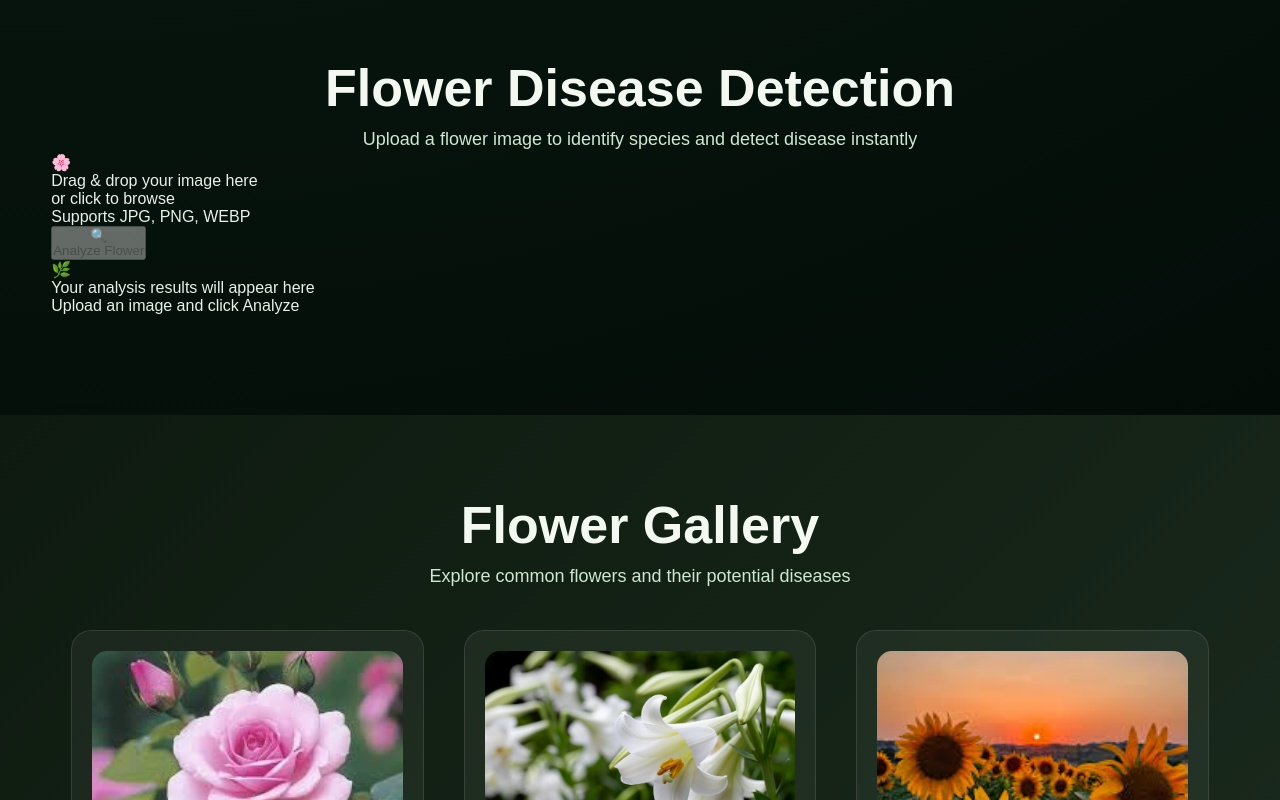
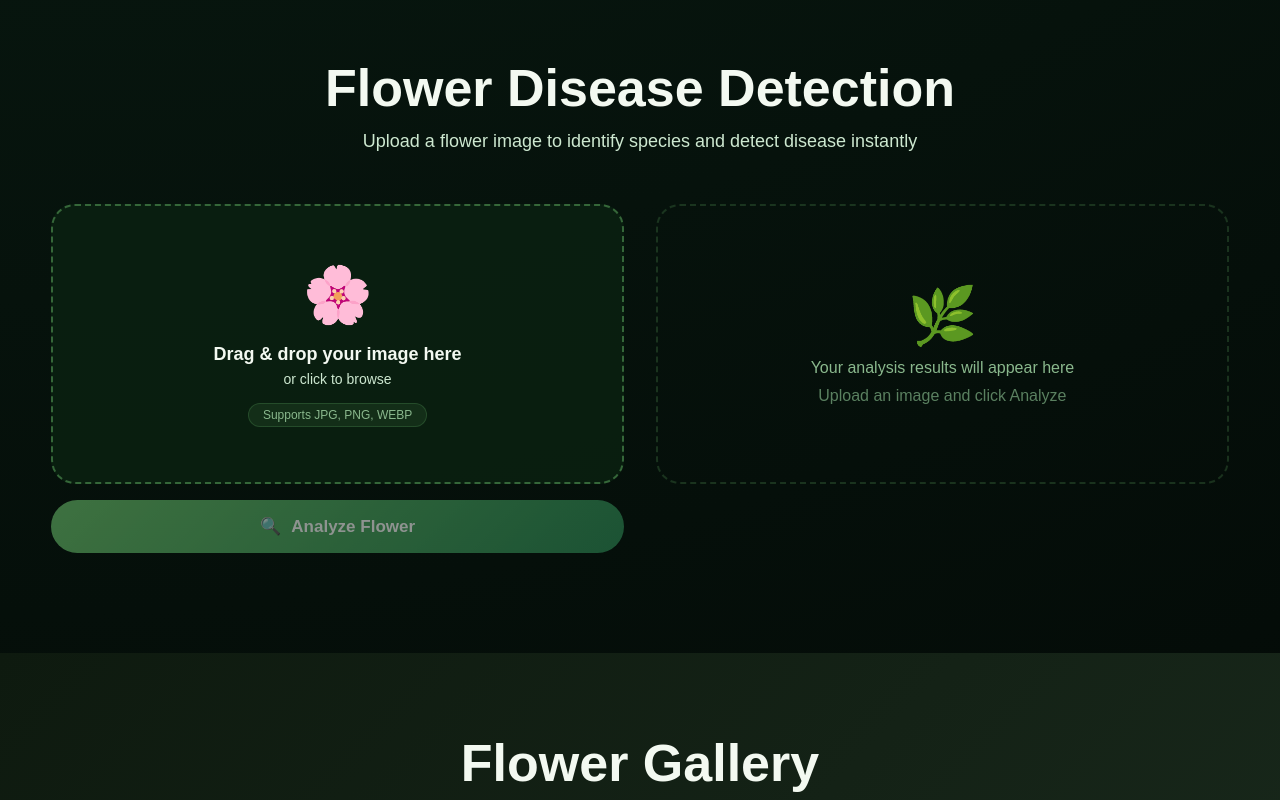
Before and after one commit to Raj-Rathod-Ai/FlowerDiseaseSystem, a React (Create React App) app in the folder client/: page / in a window 1280 px wide. Shown: the part 1880-2680 px from the top of the page. Built offline with nearby package versions, Linux system fonts and the light colour scheme.

Commit message:
Update Services.css

```diff
--- a/client/src/Services.css
+++ b/client/src/Services.css
@@ -1,3 +1,4 @@
+/* ── Headings ── */
 h1.heading {
   font-size: 52px;
   text-align: center;
@@ -6,129 +7,240 @@ h1.heading {
   margin-bottom: 8px;
   color: #f3f9f1;
 }
-
 p.heading.p__color {
+  text-align: center;
+  color: #cde8d0;
   margin-bottom: 0;
-    text-align: center;
-    line-height: 1.5;
-    color: #cde8d0;
 }
 
-.flower {
-    width: 100%;
-    max-width: 360px;
-    border-radius: 24px;
-    box-shadow: 0 20px 60px rgba(0, 0, 0, 0.25);
-    margin: 0 auto 32px;
-    display: block;
+/* ── Layout ── */
+.detect__grid {
+  display: grid;
+  grid-template-columns: 1fr 1fr;
+  gap: 32px;
+  align-items: start;
+  margin-top: 48px;
+}
+@media (max-width: 900px) {
+  .detect__grid { grid-template-columns: 1fr; }
 }
 
-.service__box {
-    border-radius: 28px;
-    width: 100%;
-    background: rgba(11, 35, 18, 0.88);
-    padding: 45px;
+/* ── Upload panel ── */
+.upload__panel { display: flex; flex-direction: column; gap: 16px; }
+
+/* ── Drop zone ── */
+.drop__zone {
+  border: 2px dashed rgba(110, 194, 110, 0.45);
+  border-radius: 24px;
+  background: rgba(11, 35, 18, 0.75);
+  min-height: 280px;
+  display: flex;
+  align-items: center;
+  justify-content: center;
+  cursor: pointer;
   transition: all 0.3s ease;
-    border: 1px solid rgba(255, 255, 255, 0.08);
-    transform: translateY(0);
+  overflow: hidden;
+  position: relative;
+}
+.drop__zone:hover, .drop__zone.dragging {
+  border-color: #6ec26e;
+  background: rgba(20, 55, 28, 0.9);
+  box-shadow: 0 0 30px rgba(110, 194, 110, 0.15);
+}
+.drop__zone.has__file { border-style: solid; border-color: #6ec26e; }
+
+.drop__content {
+  text-align: center;
+  padding: 40px 24px;
+}
+.drop__icon { font-size: 56px; margin-bottom: 16px; }
+.drop__title { font-size: 18px; font-weight: 600; color: #f3f9f1; margin: 0 0 6px; }
+.drop__sub   { font-size: 14px; color: #cde8d0; margin: 0 0 16px; }
+.drop__hint  {
+  display: inline-block;
+  font-size: 12px;
+  color: #8ab88d;
+  background: rgba(110,194,110,0.1);
+  border: 1px solid rgba(110,194,110,0.2);
+  border-radius: 20px;
+  padding: 4px 14px;
 }
 
-.service__box:hover {
-    transform: translateY(-8px) scale(1.02);
-    background: linear-gradient(135deg, rgba(33, 85, 42, 0.96), rgba(16, 41, 22, 0.98));
-    box-shadow: 0 15px 35px rgba(0, 0, 0, 0.3);
+/* Preview */
+.preview__wrap { width: 100%; height: 100%; position: relative; }
+.preview__img  { width: 100%; height: 280px; object-fit: cover; border-radius: 22px; display: block; }
+.preview__overlay {
+  position: absolute; inset: 0;
+  background: rgba(0,0,0,0.5);
+  border-radius: 22px;
+  display: flex; align-items: center; justify-content: center;
+  opacity: 0; transition: opacity 0.3s;
+  color: #fff; font-size: 16px; font-weight: 600;
+}
+.preview__wrap:hover .preview__overlay { opacity: 1; }
+
+/* ── Buttons ── */
+.btn__row { display: flex; gap: 12px; }
+
+.btn__detect {
+  flex: 1;
+  display: flex; align-items: center; justify-content: center; gap: 10px;
+  padding: 16px 28px;
+  font-size: 17px; font-weight: 600;
+  border: none; border-radius: 50px;
+  background: linear-gradient(135deg, #6ec26e, #2e8b57);
+  color: #fff; cursor: pointer;
+  transition: all 0.3s ease;
+}
+.btn__detect:hover:not(:disabled) {
+  transform: translateY(-2px);
+  box-shadow: 0 12px 28px rgba(46,139,87,0.35);
+}
+.btn__detect:disabled { opacity: 0.55; cursor: not-allowed; }
+
+.btn__spinner {
+  width: 18px; height: 18px;
+  border: 3px solid rgba(255,255,255,0.3);
+  border-top-color: #fff;
+  border-radius: 50%;
+  animation: spin 0.8s linear infinite;
+  display: inline-block;
 }
 
-.service__box:hover .icon {
-    color: #a4ffd9;
+.btn__reset {
+  padding: 16px 22px;
+  font-size: 15px; font-weight: 600;
+  border: 1px solid rgba(255,255,255,0.2);
+  border-radius: 50px;
+  background: transparent; color: #cde8d0; cursor: pointer;
+  transition: all 0.3s;
 }
+.btn__reset:hover { background: rgba(255,255,255,0.08); }
 
-.service__box:hover p.service__text.p__color {
-    color: #e8f9e1 !important;
+/* ── Analysis / loading ── */
+.analysis__box {
+  background: rgba(255,255,255,0.05);
+  border: 1px solid rgba(255,255,255,0.1);
+  border-radius: 20px; padding: 28px;
+  text-align: center; color: #e7f3df;
+  animation: fadeInUp 0.5s ease-out;
 }
-
-.icon {
-    font-size: 54px;
-    font-weight: 400;
-    margin-bottom: 20px;
-    display: inline-flex;
-    color: #a4ffd9;
-}
-
-p.service__text.p__color {
-    margin-bottom: 0;
-    text-align: center;
-    font-size: 16px;
-    font-family: 'Inter', sans-serif;
-    color: #d4e9d5;
-}
-
-h1.service__text {
-    font-size: 22px;
-    font-family: Poppins, sans-serif;
-    text-align: center;
-    padding: 12px 0px;
-    color: #f3f9f1;
-}
-
-/* RESPONSIVE */
-@media only screen and (max-width: 1024px) {
-    .service__box {
-        padding: 32px;
-    }
-}
-
-.prediction__card {
-    background: rgba(11, 35, 18, 0.88);
-    border-radius: 16px;
-    padding: 24px;
-    margin-top: 20px;
-    border: 1px solid rgba(255, 255, 255, 0.08);
-    animation: fadeInUp 0.8s ease-out;
-}
-
-@keyframes fadeInUp {
-    from {
-        opacity: 0;
-        transform: translateY(30px);
-    }
-
-    to {
-        opacity: 1;
-        transform: translateY(0);
-    }
-}
+.analysis__card { font-size: 17px; margin: 0 0 6px; }
+.analysis__sub  { font-size: 13px; color: #8ab88d; margin: 0; }
 
 .loader-ring {
-    width: 48px;
-    height: 48px;
-    border: 5px solid rgba(255, 255, 255, 0.18);
-    border-top-color: #f9004d;
+  width: 44px; height: 44px;
+  border: 4px solid rgba(255,255,255,0.15);
+  border-top-color: #6ec26e;
   border-radius: 50%;
   animation: spin 1s linear infinite;
   margin: 0 auto 16px;
 }
 
-@keyframes spin {
-    to {
-        transform: rotate(360deg);
-    }
+/* ── Error ── */
+.error__box {
+  padding: 14px 18px;
+  border-radius: 14px;
+  background: rgba(212,70,58,0.12);
+  border: 1px solid rgba(212,70,58,0.25);
+  color: #ffddde; font-size: 15px;
+  animation: fadeInUp 0.4s ease-out;
 }
 
-.analysis__box {
-    background: rgba(255, 255, 255, 0.06);
-    border: 1px solid rgba(255, 255, 255, 0.12);
+/* ── Results panel ── */
+.results__panel { min-height: 280px; }
+
+.results__placeholder {
+  border: 2px dashed rgba(110,194,110,0.2);
   border-radius: 24px;
-    padding: 28px;
-    margin-top: 20px;
+  padding: 60px 32px;
   text-align: center;
-    color: #e7f3df;
-    box-shadow: 0 24px 50px rgba(0, 0, 0, 0.25);
-    animation: fadeInUp 0.8s ease-out;
+  color: #8ab88d;
+  min-height: 280px;
+  display: flex; flex-direction: column;
+  align-items: center; justify-content: center; gap: 10px;
+}
+.placeholder__icon { font-size: 56px; }
+.results__placeholder p { margin: 0; font-size: 16px; }
+.placeholder__sub { font-size: 13px; color: #5a8060; }
+
+/* ── Result card ── */
+.result__card {
+  background: rgba(11, 35, 18, 0.88);
+  border: 1px solid rgba(110,194,110,0.2);
+  border-radius: 24px; padding: 28px;
+  animation: fadeInUp 0.6s ease-out;
+}
+.result__title {
+  font-size: 22px; font-weight: 700;
+  color: #f3f9f1; margin: 0 0 20px;
+  padding-bottom: 14px;
+  border-bottom: 1px solid rgba(255,255,255,0.08);
+}
+.result__section { margin-bottom: 16px; }
+.result__header {
+  display: flex; align-items: center; gap: 14px; margin-bottom: 14px;
+}
+.result__emoji { font-size: 36px; flex-shrink: 0; }
+.result__header > div { flex: 1; }
+.result__label {
+  font-size: 12px; color: #8ab88d; text-transform: uppercase;
+  letter-spacing: 1px; margin: 0 0 4px;
+}
+.result__value {
+  font-size: 22px; font-weight: 700; color: #f3f9f1; margin: 0;
+  text-transform: capitalize;
+}
+.result__conf {
+  font-size: 24px; font-weight: 800;
+  color: #6ec26e; flex-shrink: 0;
 }
 
-.analysis__card {
-    font-size: 18px;
-    line-height: 1.6;
-    margin: 0;
+/* Confidence bars */
+.conf__bar__wrap { margin-bottom: 10px; }
+.conf__bar__label {
+  display: flex; justify-content: space-between;
+  font-size: 13px; color: #cde8d0; margin-bottom: 5px;
 }
+.conf__bar__bg {
+  height: 8px; border-radius: 8px;
+  background: rgba(255,255,255,0.1);
+  overflow: hidden;
+}
+.conf__bar__fill {
+  height: 100%; border-radius: 8px;
+  transition: width 1s ease;
+}
+
+.result__divider {
+  height: 1px;
+  background: rgba(255,255,255,0.08);
+  margin: 18px 0;
+}
+
+/* Advice box */
+.advice__box {
+  border-radius: 14px; padding: 14px 18px;
+  font-size: 14px; line-height: 1.6;
+  margin-top: 16px;
+}
+.advice__healthy {
+  background: rgba(76,175,80,0.1);
+  border: 1px solid rgba(76,175,80,0.25);
+  color: #c8e6c9;
+}
+.advice__diseased {
+  background: rgba(244,67,54,0.1);
+  border: 1px solid rgba(244,67,54,0.25);
+  color: #ffcdd2;
+}
+.advice__box p { margin: 0; }
+
+/* ── Animations ── */
+@keyframes spin {
+  to { transform: rotate(360deg); }
+}
+@keyframes fadeInUp {
+  from { opacity: 0; transform: translateY(20px); }
+  to   { opacity: 1; transform: translateY(0); }
+}
```
Lines whose indentation alone changed are shown as unchanged.
